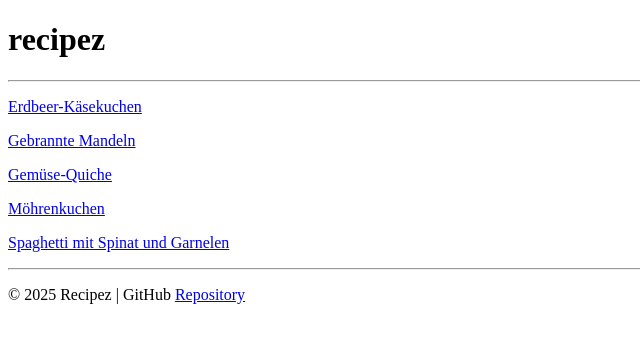
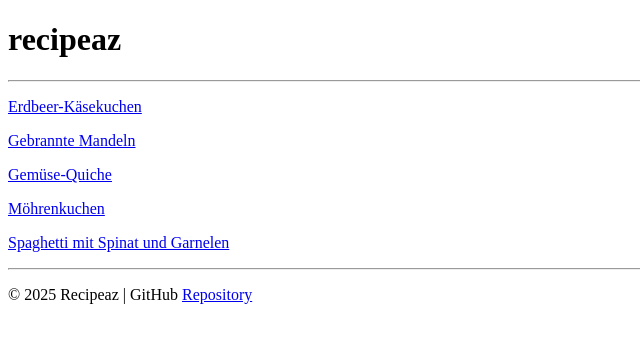
Before and after one commit to mjung2605/recipez, an Eleventy site: page index.md in a window 1280 px wide. Shown: the full height of the page, 0-640 px from the left. Built offline with nearby package versions, Linux system fonts and the light colour scheme; Eleventy itself is replaced by a stand-in of ours; files that its build step writes are made by us from their sources.

Commit message:
Projekt umbenannt

```diff
--- a/_includes/home.html
+++ b/_includes/home.html
@@ -3,17 +3,17 @@
 <head>
     <meta charset="UTF-8">
     <meta name="viewport" content="width=device-width, initial-scale=1.0">
-    <title>recipez</title>
+    <title>recipeaz</title>
 </head>
 <body>
     <header>
-        <h1>recipez</h1>
+        <h1>recipeaz</h1>
         <hr>
     </header>
     {{ content }}
     <footer>
         <hr>
-        <p>&copy; 2025 Recipez | GitHub <a href="https://github.com/mjung2605/recipez">Repository</a></p>
+        <p>&copy; 2025 Recipeaz | GitHub <a href="https://github.com/mjung2605/recipeaz">Repository</a></p>
     </footer>
 </body>
 </html>
--- a/package.json
+++ b/package.json
@@ -1,5 +1,5 @@
 {
-  "name": "recipez",
+  "name": "recipeaz",
   "version": "1.0.0",
   "description": "A digital cookbook made with Eleventy",
   "main": "index.js",
```
